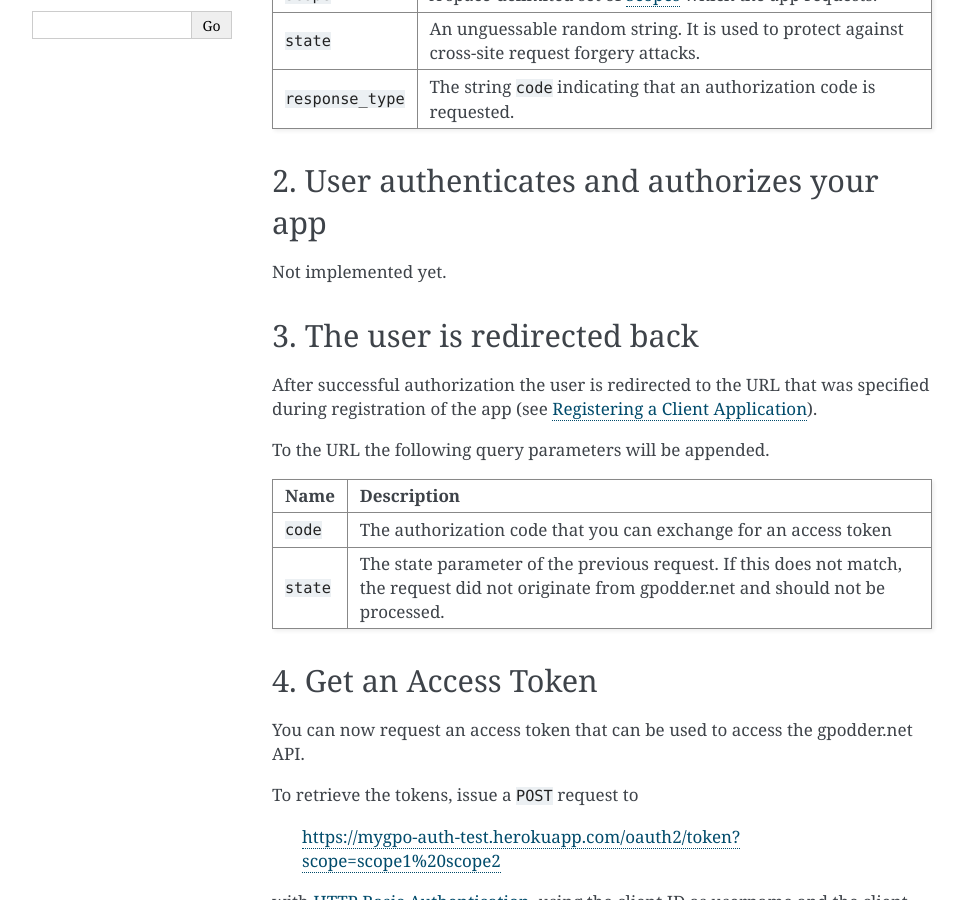
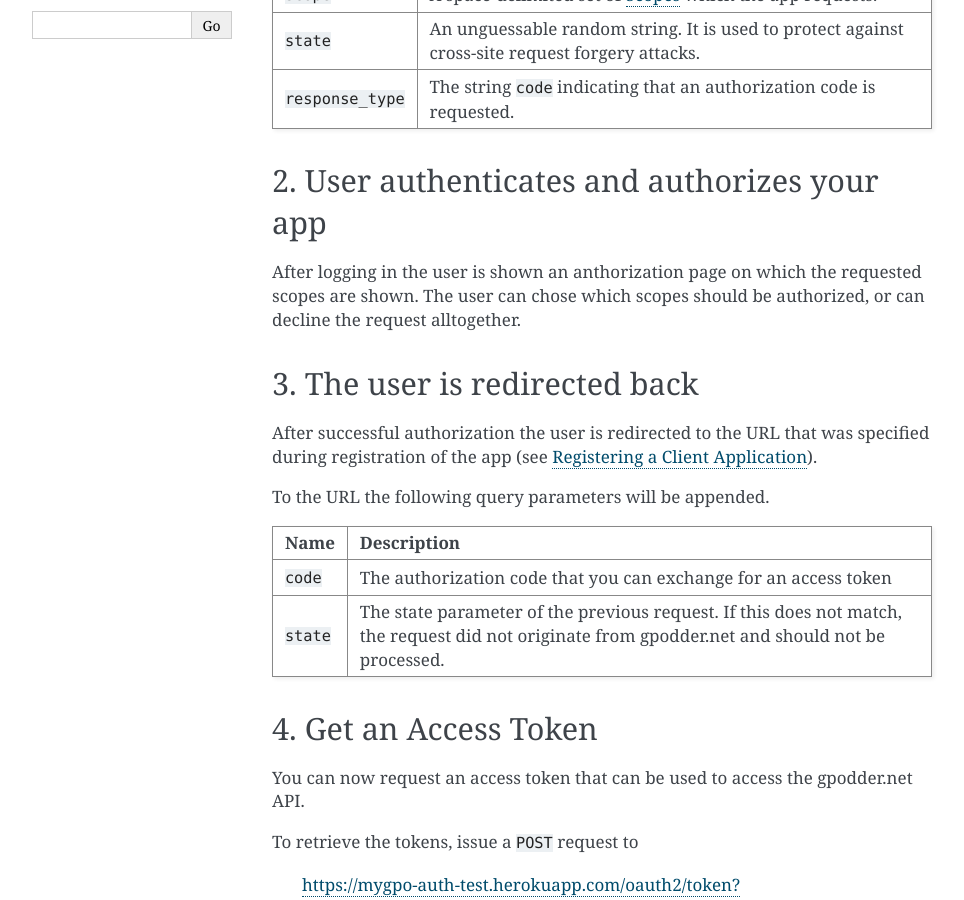
Before and after one commit to gpodder/mygpo-auth, a Sphinx documentation site: the page built from doc/oauth-flow.rst, in a window 1280 px wide and 900 px high, scrolled down 468 px. Shown: the whole window, without its empty margins (148-1112 px from the left). Built offline with Sphinx 7.4.7, drawn with Linux system fonts in a browser that asks for light colours.

Commit message:
Add authorization to OAuth flow docs

```diff
--- a/doc/oauth-flow.rst
+++ b/doc/oauth-flow.rst
@@ -30,7 +30,9 @@ Name              Description
 2. User authenticates and authorizes your app
 ---------------------------------------------
 
-Not implemented yet.
+After logging in the user is shown an anthorization page on which the requested
+scopes are shown. The user can chose which scopes should be authorized, or can
+decline the request alltogether.
 
 
 3. The user is redirected back
```
